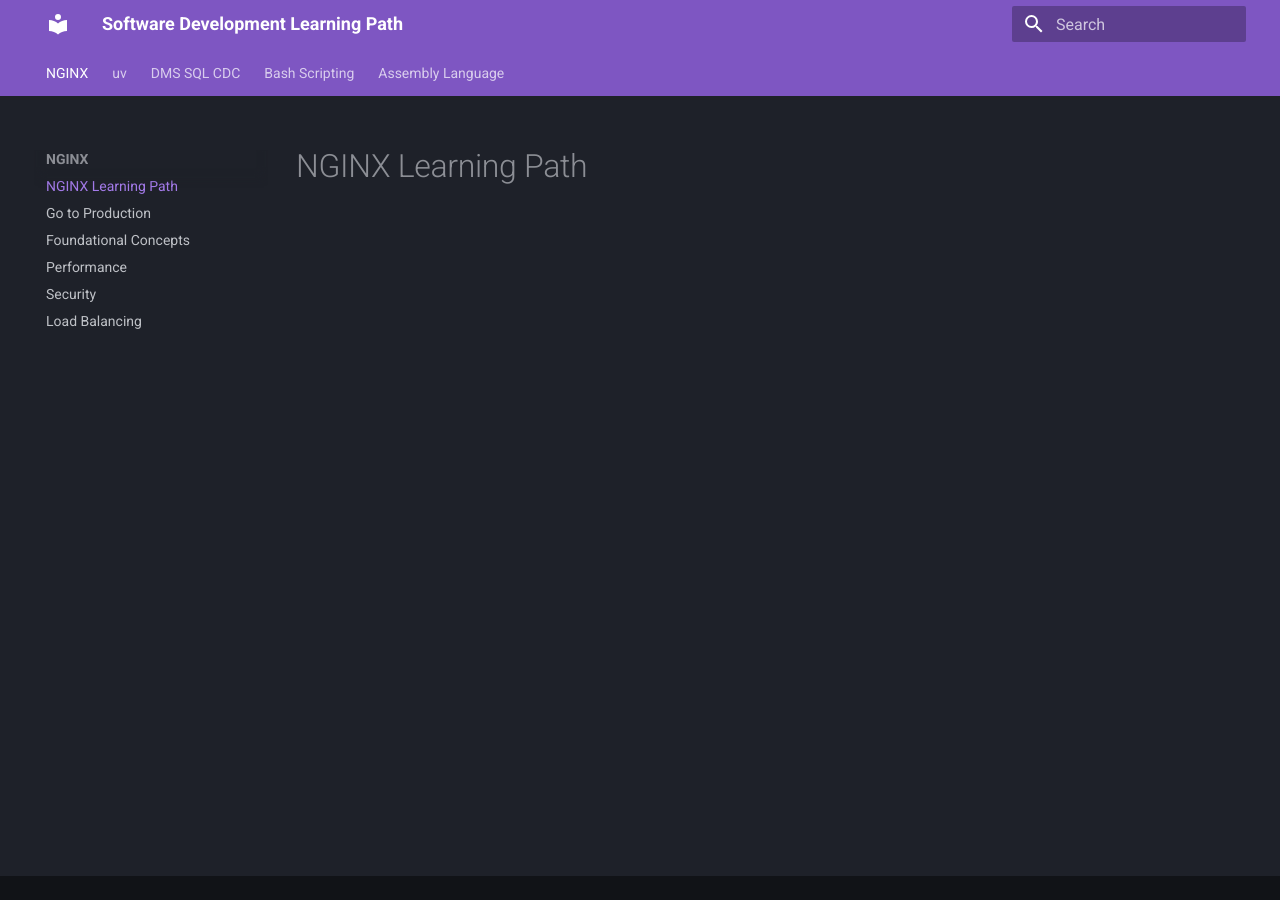
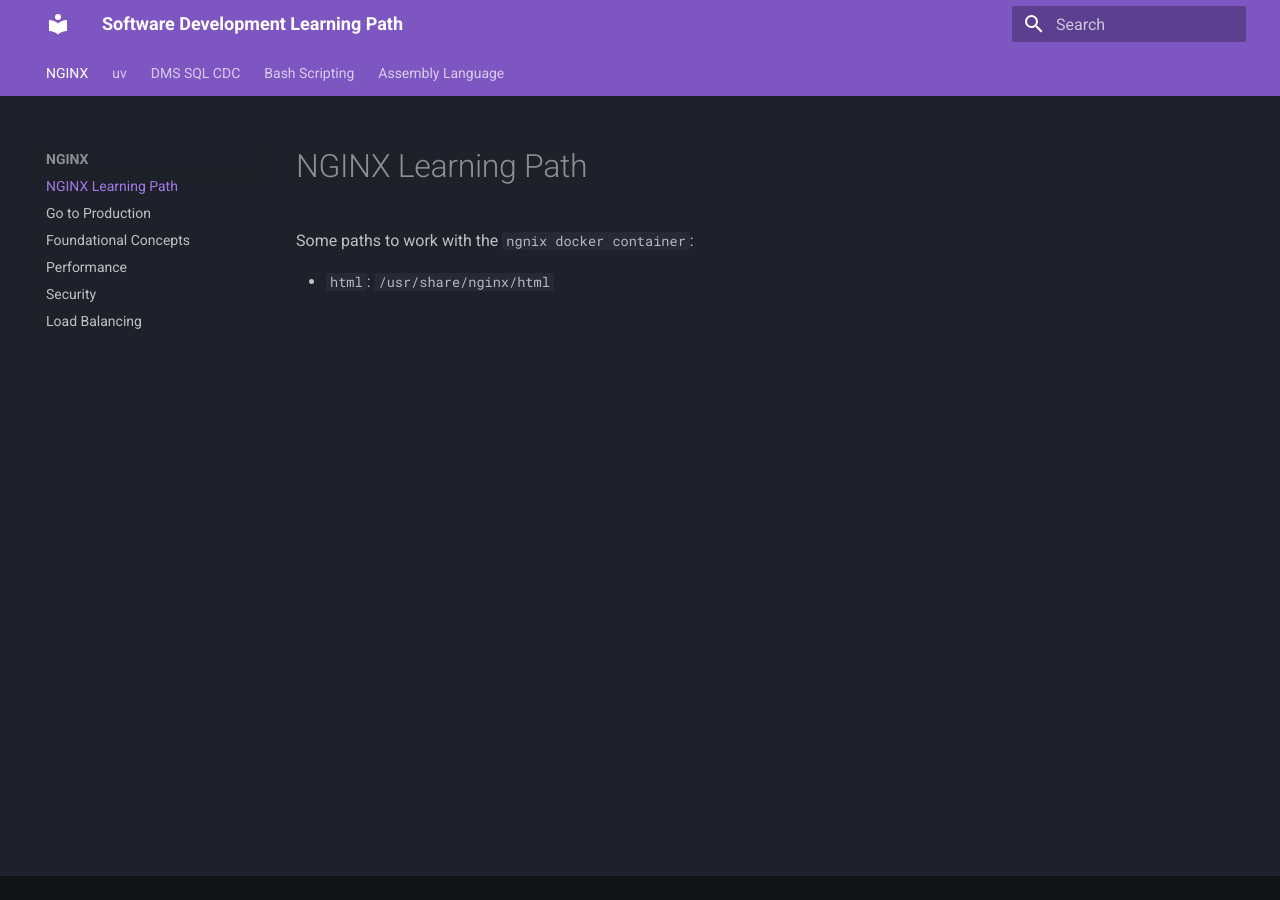
Before and after one commit to janobourian/nginx-learning-path, an MkDocs documentation site: the page built from docs/index.md, in a window 1280 px wide. Built offline with MkDocs 1.6.1 and Material for MkDocs 9.7.7, drawn with Linux system fonts in a browser that asks for light colours.

Commit message:
add: some nginx paths

```diff
--- a/docs/index.md
+++ b/docs/index.md
@@ -1 +1,5 @@
 # NGINX Learning Path
+
+Some paths to work with the `ngnix docker container`:
+
+* `html`: `/usr/share/nginx/html`
```
